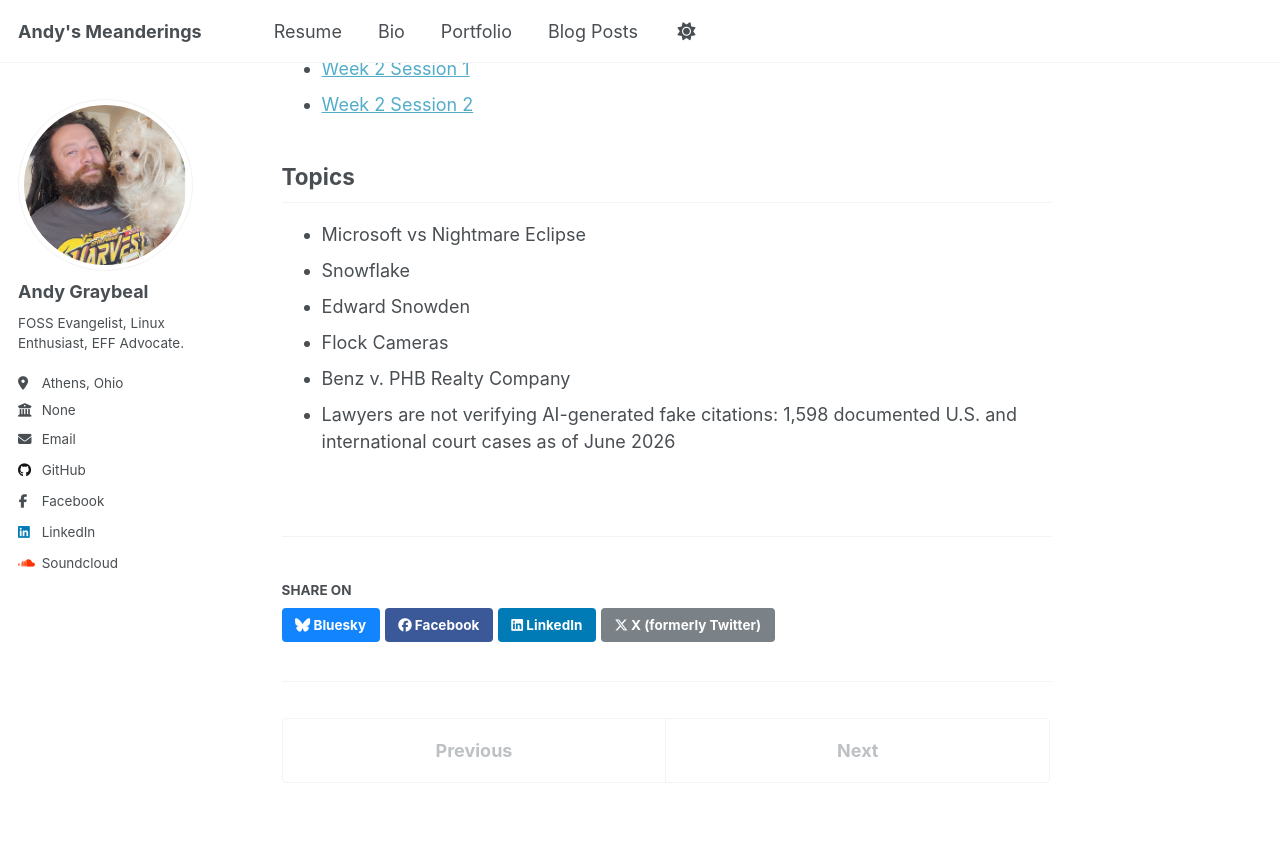
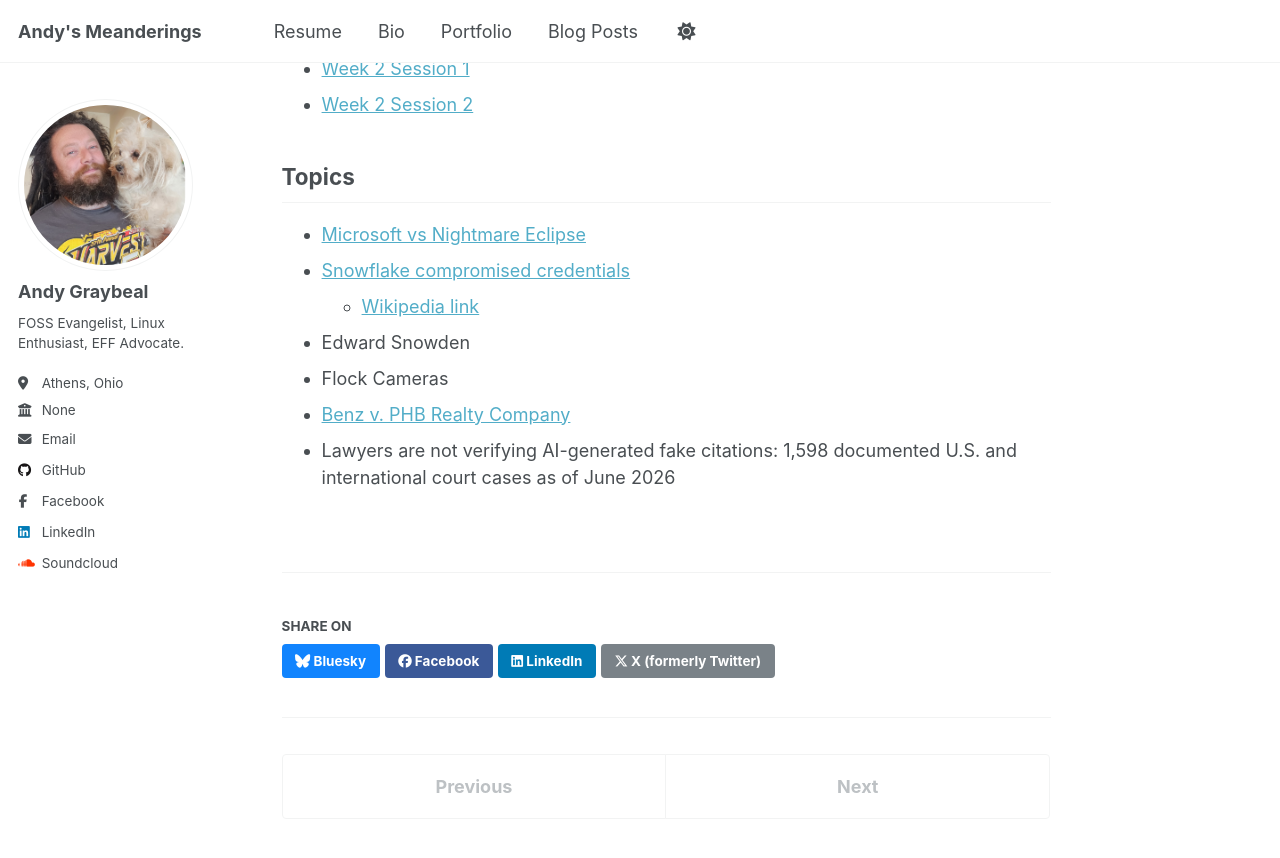
Before and after one commit to andy-graybeal/andy-graybeal.github.io, a Jekyll site: the page built from _portfolio/cybr-2100.md, in a window 1280 px wide and 900 px high, scrolled down 1763 px. Shown: the top 858 px of the window. Built offline with Jekyll 4.4.1, drawn with Linux system fonts in a browser that asks for light colours; a script that is not in the unit is left out.

Commit message:
Update links for topics in cybr-2100.md

```diff
--- a/_portfolio/cybr-2100.md
+++ b/_portfolio/cybr-2100.md
@@ -54,9 +54,10 @@ I have 20+ years of experience supporting information technology infrastructure
 
 ## Topics
 
-- Microsoft vs Nightmare Eclipse
-- Snowflake
+- [Microsoft vs Nightmare Eclipse](https://socfortress.medium.com/microsoft-vs-nightmare-eclipse-the-zero-day-revenge-cycle-f1928cabb4d8)
+- [Snowflake compromised credentials](https://www.christensengroup.com/article/snowflake-data-breach-cyber-risk-lessons)
+    - [Wikipedia link](https://en.wikipedia.org/wiki/Snowflake_data_breach)
 - Edward Snowden
 - Flock Cameras
-- Benz v. PHB Realty Company
+- [Benz v. PHB Realty Company](https://www.govinfo.gov/content/pkg/USCOURTS-ksd-2_22-cv-02081/pdf/USCOURTS-ksd-2_22-cv-02081-0.pdf)
 - Lawyers are not verifying AI-generated fake citations: 1,598 documented U.S. and international court cases as of June 2026
```
